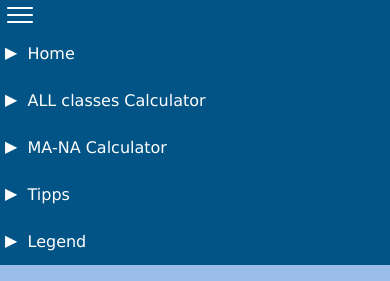
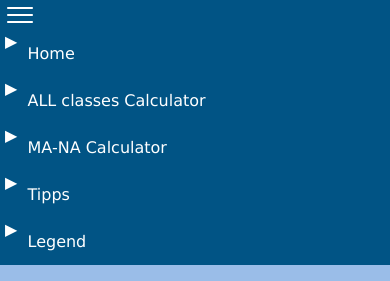
Before and after one commit to maxalsol/vehicle-class-calculator-big, a website: page index.html in a window 390 px wide. Both pictures are taken after a click on the element 195 px from the left and 15 px from the top of the page. Shown: the top 281 px of the page. Drawn offline with Linux system fonts and the light colour scheme.

Commit message:
mocking around with styles

```diff
--- a/styles.css
+++ b/styles.css
@@ -285,7 +285,7 @@ a {
         left: 5px;
         height: 0;
         width: 0;
-        top: 0.8em;
+        top: 0.1em;
         position: relative;
     }
     .nav-link {
```
